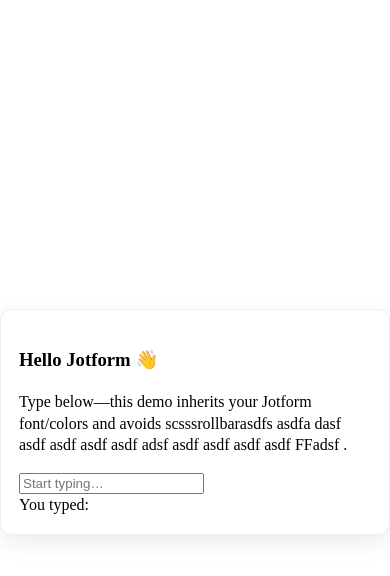
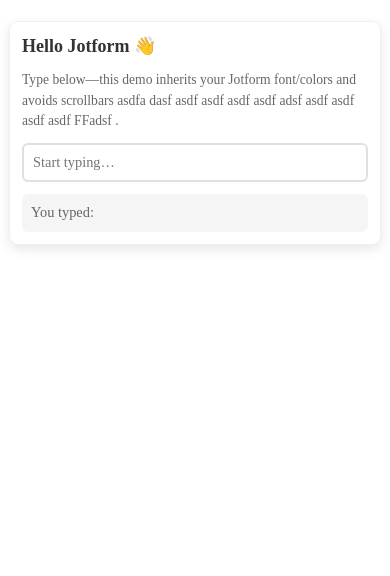
Before and after one commit to allenhmy/Jotform-Delivery, a plain HTML site: page index.html in a window 390 px wide. Drawn offline with Linux system fonts and the light colour scheme.

Commit message:
Update index.html

```diff
--- a/index.html
+++ b/index.html
@@ -34,6 +34,7 @@
 
   .card{
     width: min(800px, 95%);
+    max-width: 800px;
     padding: calc(var(--gap) * 1.5);
     background: #fff;
     border-radius: var(--radius);
@@ -41,14 +42,128 @@
     border: 1px solid rgba(0,0,0,.06);
   }
 
-  /* ...keep the rest of your styles the same... */
+  h3 {
+    margin: 0 0 var(--gap) 0;
+    font-size: 1.5rem;
+    font-weight: 600;
+    color: #333;
+  }
+
+  .sub {
+    margin: 0 0 calc(var(--gap) * 1.5) 0;
+    color: #666;
+    font-size: 0.95rem;
+    line-height: 1.5;
+  }
+
+  .row {
+    display: flex;
+    flex-direction: column;
+    gap: var(--gap);
+  }
+
+  input[type="text"] {
+    width: 100%;
+    padding: calc(var(--gap) * 0.75);
+    border: 2px solid #e0e0e0;
+    border-radius: calc(var(--radius) * 0.75);
+    font-size: 1rem;
+    font-family: inherit;
+    transition: border-color 0.2s ease;
+    box-sizing: border-box;
+  }
+
+  input[type="text"]:focus {
+    outline: none;
+    border-color: var(--accent);
+  }
+
+  .pill {
+    padding: calc(var(--gap) * 0.75);
+    background: #f5f5f5;
+    border-radius: calc(var(--radius) * 0.75);
+    font-size: 0.9rem;
+    color: #666;
+    min-height: 1.2rem;
+  }
+
+  /* Mobile-specific optimizations */
+  @media (max-width: 768px) {
+    body {
+      overflow-y: auto;
+      align-items: flex-start;
+      padding: var(--gap) 0;
+    }
+
+    .wrap {
+      min-height: auto;
+      align-items: flex-start;
+      padding: var(--gap);
+    }
+
+    .card {
+      width: 100%;
+      max-width: none;
+      margin: 0;
+      padding: calc(var(--gap) * 1.25);
+      border-radius: calc(var(--radius) * 0.75);
+      box-shadow: 0 4px 12px rgba(0,0,0,.1);
+    }
+
+    h3 {
+      font-size: 1.25rem;
+    }
+
+    .sub {
+      font-size: 0.9rem;
+    }
+
+    input[type="text"] {
+      font-size: 1rem;
+      padding: calc(var(--gap) * 0.875);
+      -webkit-appearance: none;
+      appearance: none;
+      border-radius: calc(var(--radius) * 0.5);
+    }
+
+    .pill {
+      padding: calc(var(--gap) * 0.875);
+      font-size: 0.85rem;
+      border-radius: calc(var(--radius) * 0.5);
+    }
+  }
+
+  /* Extra small mobile devices */
+  @media (max-width: 480px) {
+    .wrap {
+      padding: calc(var(--gap) * 0.75);
+    }
+
+    .card {
+      padding: var(--gap);
+    }
+
+    h3 {
+      font-size: 1.125rem;
+    }
+
+    .sub {
+      font-size: 0.85rem;
+      margin-bottom: var(--gap);
+    }
+
+    input[type="text"], .pill {
+      padding: calc(var(--gap) * 0.75);
+      font-size: 0.9rem;
+    }
+  }
 </style>
 </head>
 <body>
   <div class="wrap">
     <div class="card">
       <h3>Hello Jotform 👋</h3>
-      <p class="sub">Type below—this demo inherits your Jotform font/colors and avoids scsssrollbarasdfs asdfa dasf asdf asdf asdf asdf adsf asdf asdf asdf asdf FFadsf .</p>
+      <p class="sub">Type below—this demo inherits your Jotform font/colors and avoids scrollbars asdfa dasf asdf asdf asdf asdf adsf asdf asdf asdf asdf FFadsf .</p>
 
       <div class="row">
         <input id="demoInput" type="text" placeholder="Start typing…" />
```
